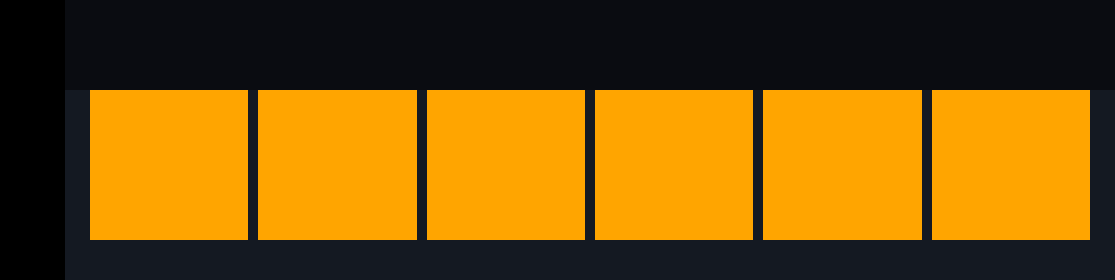
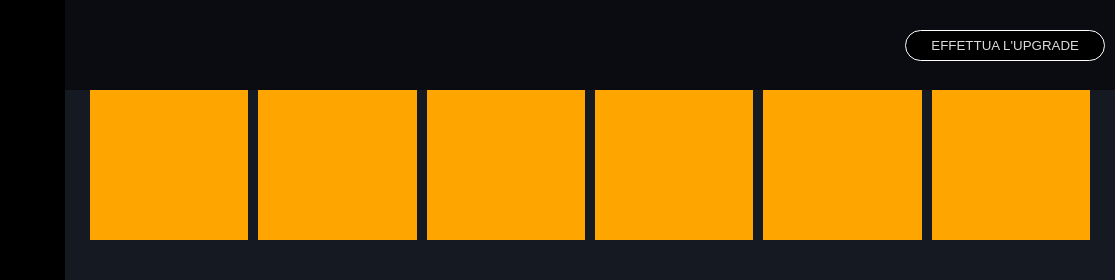
Before and after one commit to simopucci/html-css-spotifyweb, a plain HTML site: page index.html in a window 1280 px wide. Shown: the top 280 px of the page, 165-1280 px from the left. Drawn offline with Linux system fonts and the light colour scheme.

Commit message:
feat: add upgrade button

```diff
--- a/css/style.css
+++ b/css/style.css
@@ -156,6 +156,17 @@ button:hover {
     background-color: rgba(0, 0, 0, 0.5);
     position: fixed;
     left: var(--nav-menu-width);
+    text-align: right;
+    line-height: var(--upgrade-bar-height);
+    padding-right: 10px;
+}
+
+#upgrade-bar .upgrade-button {
+    color: var(--main-text-color);
+    background-color: black;
+    border: 1px solid white;
+    border-radius: 30px;
+    padding: 7px 25px;
 }
 
 /* app content */
--- a/index.html
+++ b/index.html
@@ -67,7 +67,7 @@
 
         <!-- ***** Upgrade Bar -->
         <div id="upgrade-bar">
-
+            <button class="upgrade-button">EFFETTUA L'UPGRADE</button>
         </div>
 
         <!-- ****** App Content -->
```
